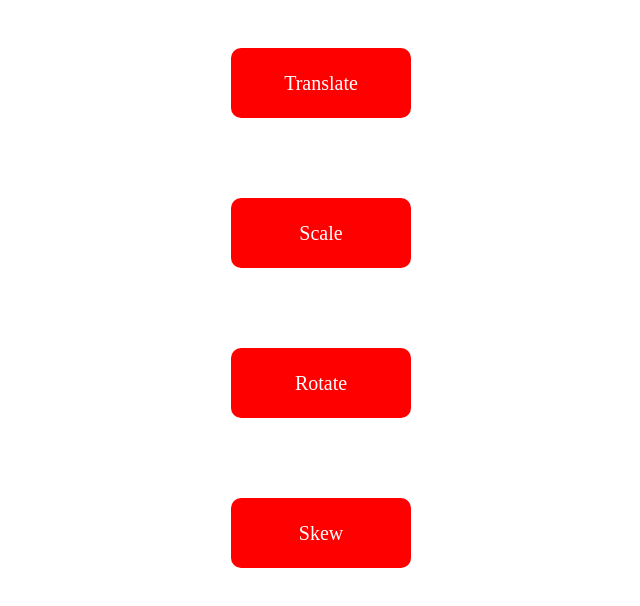
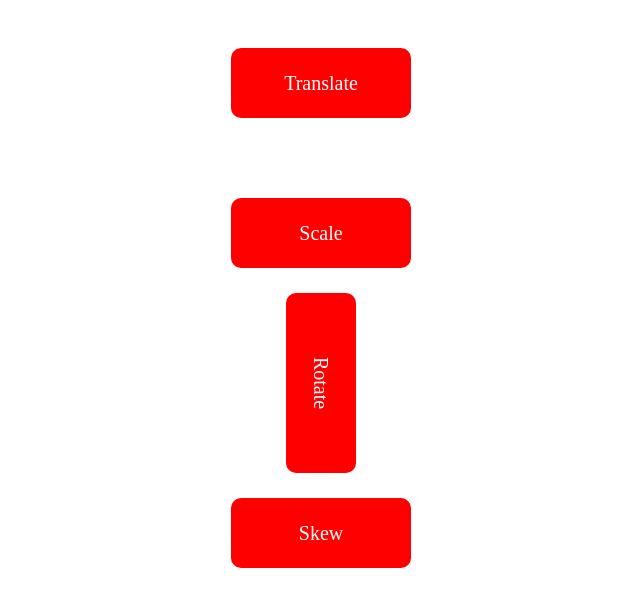
Before and after one commit to jordan-ashbacher/advanced-css, a plain HTML site: page transforms/index.html in a window 1280 px wide. In both pictures the pointer is over the element "Rotate". Shown: the whole page, without its empty margins (319-959 px from the left). Drawn offline with Linux system fonts and the light colour scheme.

Commit message:
adds rotate transform

```diff
--- a/transforms/style.css
+++ b/transforms/style.css
@@ -34,3 +34,7 @@
     /* transform: scale(2, 2); */
     transform: scale(2);
 }
+
+#rotate:hover {
+    transform: rotate(90deg)
+}
```
